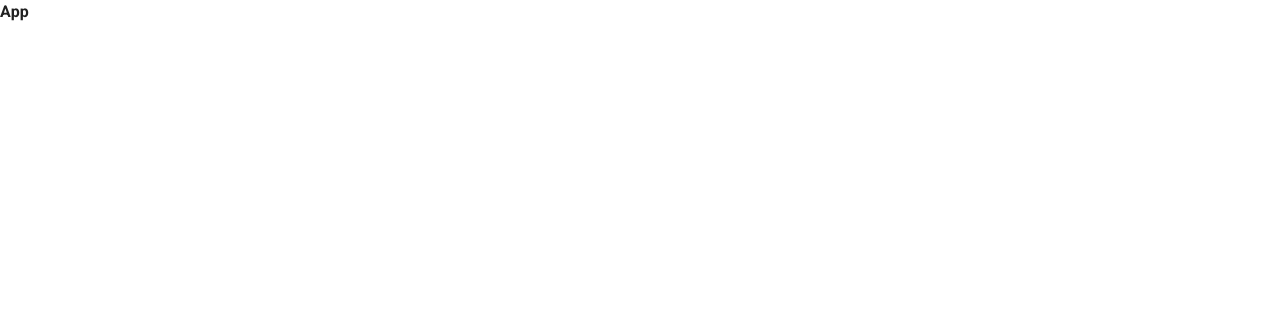
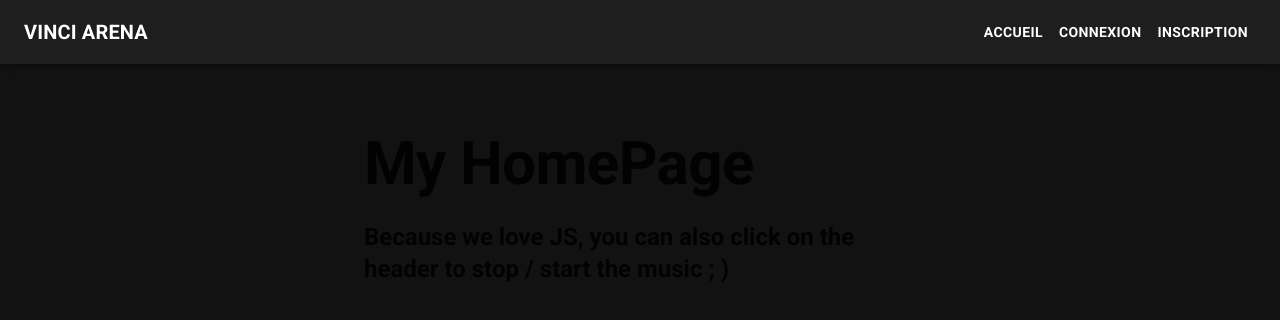
Before and after one commit to Nawfal-Touzani/Conception-application, a React (Vite) app in the folder frontend/: page / in a window 1280 px wide. Shown: the top 320 px of the page. Built offline with nearby package versions, Linux system fonts and the light colour scheme.

Commit message:
chore(register): add app to diplay every page

```diff
--- a/frontend/src/components/App/index.tsx
+++ b/frontend/src/components/App/index.tsx
@@ -1,3 +1,28 @@
-const App = () => <div>App</div>;
+import { Outlet } from 'react-router-dom';
+import { Box } from '@mui/material';
+import NavBar from '../Navbar';
+
+const App = () => {
+  return (
+    // Main Box taking the full height of the screen
+    <Box
+      sx={{
+        display: 'flex',
+        flexDirection: 'column',
+        minHeight: '100vh',
+        backgroundColor: '#121212',
+      }}
+    >
+      {/* Our navigation bar will always be visible at the top */}
+      <NavBar />
+
+      {/* This is where the React Router magic happens! */}
+      {/* Outlet will be replaced by LoginPage, RegisterPage, or HomePage depending on the URL */}
+      <Box component="main" sx={{ flexGrow: 1 }}>
+        <Outlet />
+      </Box>
+    </Box>
+  );
+};
 
 export default App;
```
